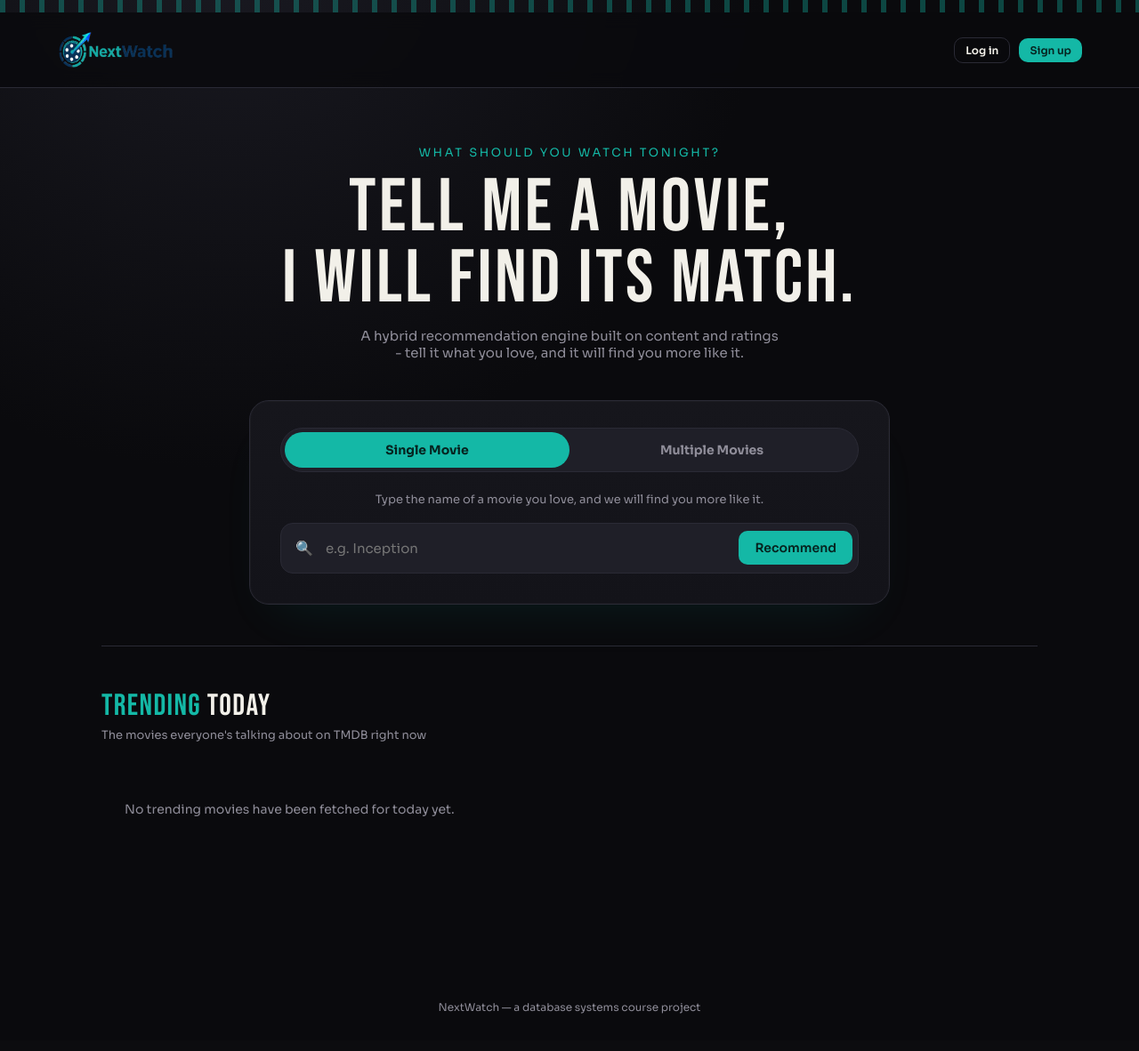
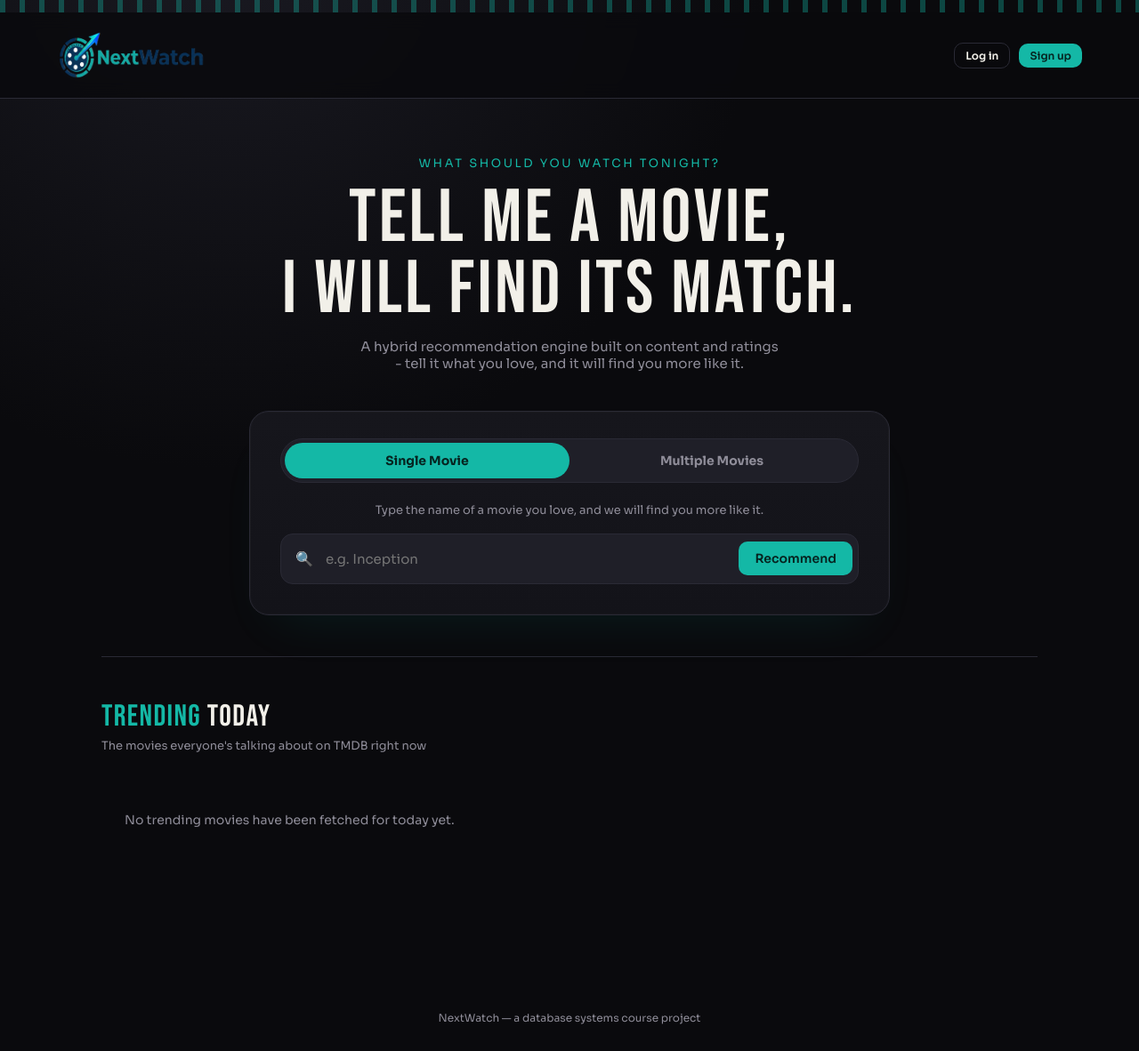
Before and after one commit to yavuzkrm/Full-stack-content-based-movie-recommendation-system, a Flask app: page / in a window 1280 px wide. Shown: the whole page at 89% size. Before the commit the page ends 1140 px from the top, so only its background shows below. Run offline with Flask 3, Linux system fonts and the light colour scheme; data that the repository does not hold is empty.

Commit message:
Modify favicon links and logo image dimensions
Updated favicon links with versioning and adjusted logo image sizes.

```diff
--- a/templates/index.html
+++ b/templates/index.html
@@ -5,9 +5,9 @@
 <meta name="viewport" content="width=device-width, initial-scale=1.0">
 <title>NextWatch — Movie Recommendations</title>
 <meta name="description" content="NextWatch — discover your next favourite movie with a hybrid recommendation engine built on content, cast, and ratings.">
-<link rel="icon" type="image/png" sizes="32x32" href="/static/images/favicon-32.png">
-<link rel="icon" type="image/png" sizes="64x64" href="/static/images/favicon-64.png">
-<link rel="apple-touch-icon" sizes="180x180" href="/static/images/apple-touch-icon.png">
+<link rel="icon" type="image/png" sizes="32x32" href="/static/images/favicon-32.png?v=2">
+<link rel="icon" type="image/png" sizes="64x64" href="/static/images/favicon-64.png?v=2">
+<link rel="apple-touch-icon" sizes="180x180" href="/static/images/apple-touch-icon.png?v=2">
 <link rel="preconnect" href="https://fonts.googleapis.com">
 <link href="https://fonts.googleapis.com/css2?family=Bebas+Neue&family=Sora:wght@400;500;600;700&display=swap" rel="stylesheet">
 <style>
@@ -77,7 +77,7 @@
   .logo{
     display:flex; align-items:center; cursor:pointer;
   }
-  .logo img{ height: 44px; width:auto; display:block; }
+  .logo img{ height: 56px; width:auto; display:block; }
   #auth-area{ display:flex; gap:10px; align-items:center; font-size: 14px; position: relative; }
   button, .btn{
     font-family:'Sora',sans-serif; cursor:pointer; border:none; border-radius: var(--radius);
@@ -626,7 +626,7 @@
 
   @media (max-width:640px){
     .header-inner{ padding:16px 0; }
-    .logo img{ height: 34px; }
+    .logo img{ height: 42px; }
     .hero{ padding: 40px 0 24px; }
     .search-panel{ padding: 22px 18px 26px; border-radius: 18px; }
     .search-modal{ padding: 22px 18px 26px; border-radius: 18px; }
```
